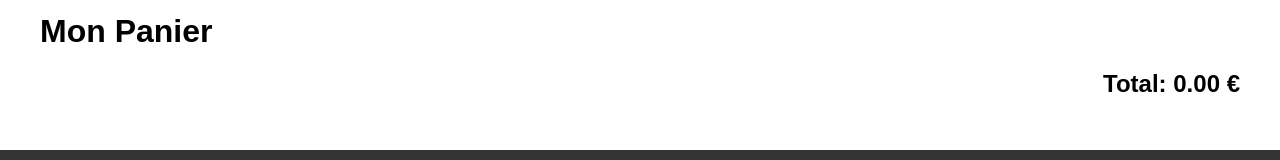
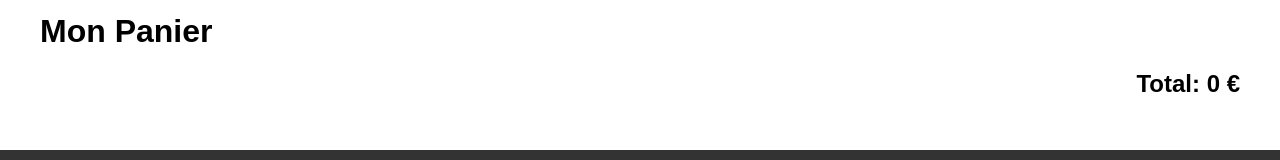
Before and after one commit to SilentCraftsman/Ferme-en-Bray, a Next.js app: page /cart in a window 1280 px wide. Shown: the part 334-494 px from the top of the page. Built offline with nearby package versions, Linux system fonts and the light colour scheme.

Commit message:
Ajout du contenu du panier dans le local storage

```diff
--- a/components/cart/CartContext.js
+++ b/components/cart/CartContext.js
@@ -1,20 +1,25 @@
-// Ajoutez cette directive en haut du fichier pour indiquer que ce fichier est un composant côté client
 "use client";
 
-import React, { createContext, useState, useContext } from "react";
+import React, { createContext, useState, useEffect, useContext } from "react";
 
-// Créez un contexte pour le panier
 const CartContext = createContext();
 
-// Créez un fournisseur pour le contexte
 export const CartProvider = ({ children }) => {
-  const [cart, setCart] = useState([]);
+  const [cart, setCart] = useState(() => {
+    // Récupère le panier depuis localStorage au chargement
+    const savedCart = localStorage.getItem("cart");
+    return savedCart ? JSON.parse(savedCart) : [];
+  });
+
+  useEffect(() => {
+    // Sauvegarde le panier dans localStorage chaque fois qu'il change
+    localStorage.setItem("cart", JSON.stringify(cart));
+  }, [cart]);
 
   const addToCart = (product, quantity) => {
     setCart((prevCart) => {
-      const productInCart = prevCart.find((item) => item.id === product.id);
-
-      if (productInCart) {
+      const existingProduct = prevCart.find((item) => item.id === product.id);
+      if (existingProduct) {
         return prevCart.map((item) =>
           item.id === product.id
             ? { ...item, quantity: item.quantity + quantity }
@@ -26,28 +31,16 @@ export const CartProvider = ({ children }) => {
     });
   };
 
-  const removeFromCart = (productId) => {
-    setCart((prevCart) =>
-      prevCart
-        .map((item) =>
-          item.id === productId
-            ? { ...item, quantity: item.quantity - 1 }
-            : item
-        )
-        .filter((item) => item.quantity > 0)
-    );
+  const removeFromCart = (id) => {
+    setCart((prevCart) => prevCart.filter((item) => item.id !== id));
   };
 
   const getTotal = () => {
-    return cart
-      .reduce(
-        (total, item) =>
-          total +
-          item.quantity *
-            parseFloat(item.price.replace("€", "").replace(",", ".")),
-        0
-      )
-      .toFixed(2);
+    return cart.reduce(
+      (total, item) =>
+        total + parseFloat(item.price.replace(" €", "")) * item.quantity,
+      0
+    );
   };
 
   return (
@@ -57,5 +50,4 @@ export const CartProvider = ({ children }) => {
   );
 };
 
-// Hook pour utiliser le contexte du panier
 export const useCart = () => useContext(CartContext);
```
